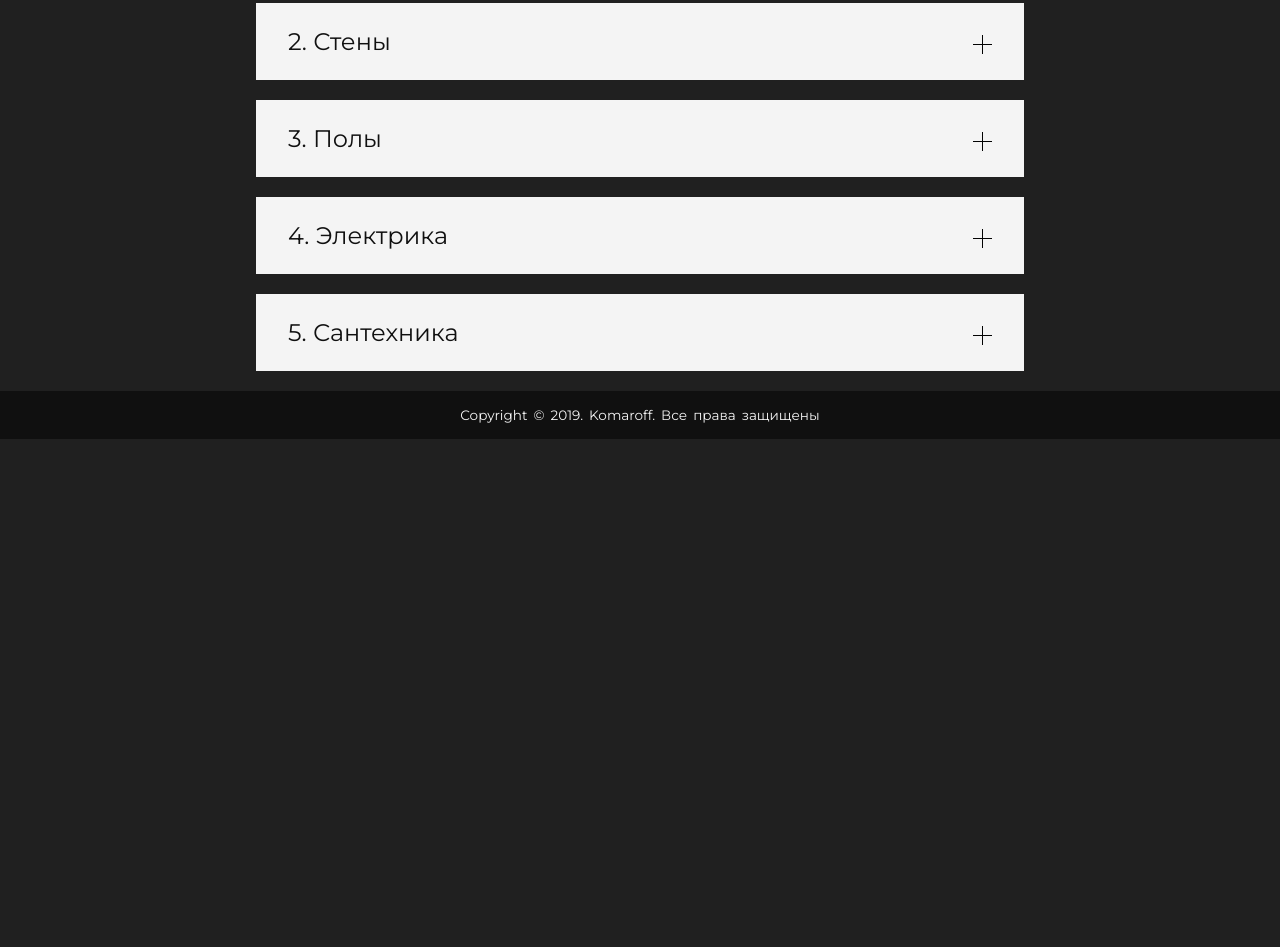
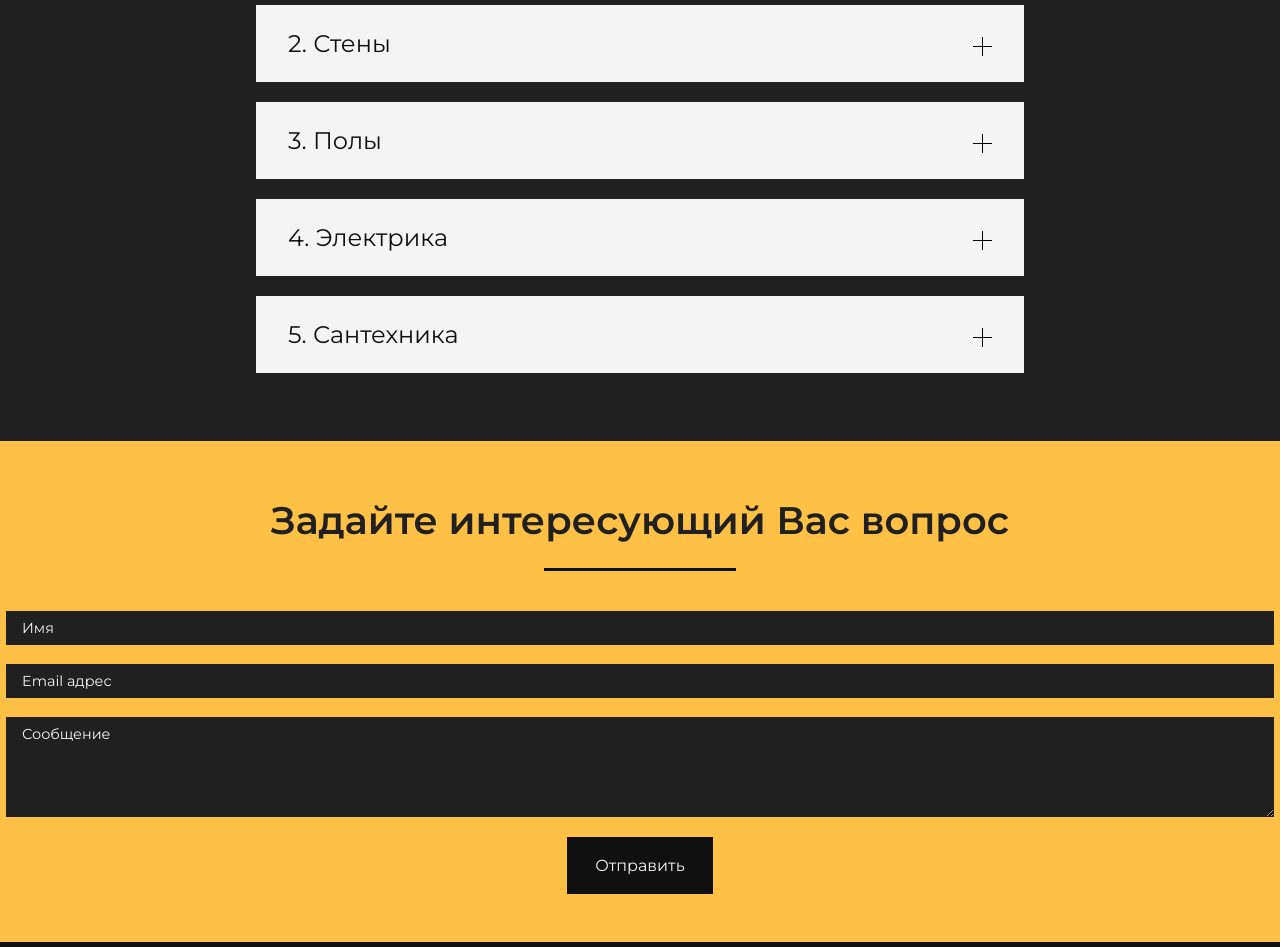
Before and after one commit to sendgn/komaroff-website, a website: page dist/index.html in a window 1280 px wide. Shown: the part 1853-2800 px from the top of the page. Before the commit the page ends 2292 px from the top, so only its background shows below. Drawn offline with Linux system fonts and the light colour scheme.

Commit message:
Contacts added

```diff
--- a/scss/_utilities.scss
+++ b/scss/_utilities.scss
@@ -112,3 +112,40 @@
 .bg-light {
   background-color: $light-color;
 }
+
+.btn-primary {
+  background: $primary-color;
+  padding: 1.2rem 1.8rem;
+  border: none;
+  color: $light-color;
+  font-size: 1rem;
+  font-family: "Montserrat", sans-serif;
+
+  &:hover {
+    cursor: pointer;
+  }
+}
+
+.btn-secondary {
+  background: $secondary-color;
+  padding: 1.2rem 1.8rem;
+  border: none;
+  color: $primary-color;
+  font-size: 1rem;
+
+  &:hover {
+    cursor: pointer;
+  }
+}
+
+.btn-light {
+  background: $light-color;
+  padding: 1.2rem 1.8rem;
+  border: none;
+  color: $primary-color;
+  font-size: 1rem;
+
+  &:hover {
+    cursor: pointer;
+  }
+}
--- a/scss/main.scss
+++ b/scss/main.scss
@@ -316,10 +316,9 @@ header#showcase {
 // Photo Gallery
 #gallery {
   width: 100%;
-  background: url("../img/showcase.jpg") no-repeat center top/cover;
+  background: url("../img/showcase.jpg") no-repeat center center/cover;
   background-attachment: fixed;
   position: relative;
-  padding-top: 5px;
   z-index: 1;
 
   // Benefits section
@@ -392,7 +391,6 @@ header#showcase {
     .gallery-heading {
       width: 100%;
       background: $dark-color;
-      // margin-top: 5px;
       padding: 2rem 0;
 
       h2 {
@@ -419,12 +417,12 @@ header#showcase {
       max-width: 1266px;
       margin: auto;
       overflow: hidden;
-      padding: 5px 0;
+      padding: 0.5rem 0;
 
       .imgs {
         display: grid;
         grid-template-columns: repeat(4, 1fr);
-        gap: 5px;
+        gap: 0.5rem;
 
         .img-wrapper {
           overflow: hidden;
@@ -449,6 +447,7 @@ header#showcase {
 // Price-list
 #price {
   width: 100%;
+  padding-bottom: 3rem;
 
   .price-heading {
     padding: 2rem 0;
@@ -489,7 +488,7 @@ header#showcase {
           cursor: pointer;
           box-shadow: 0 0 8px rgba(255, 192, 70, 0.7);
 
-          // TODO: text effects on hover
+          // TODO: make text effects on hover
           .collapsible {
           }
         }
@@ -548,6 +547,79 @@ header#showcase {
   }
 }
 
+// Contacts
+#contacts {
+  width: 100%;
+  background: $secondary-color;
+  background-attachment: fixed;
+  position: relative;
+  z-index: 1;
+
+  .contacts-heading {
+    padding: 3.5rem 0 0 0;
+    position: relative;
+    color: $dark-color;
+
+    h3 {
+      font-size: 2.4rem;
+      font-weight: 600;
+    }
+
+    .bottom-line {
+      margin: 1.5rem auto;
+      width: 15%;
+      height: 3px;
+      background: $primary-color;
+    }
+  }
+
+  .container {
+    max-width: 1268px;
+    padding-bottom: 3rem;
+
+    form {
+      padding-top: 1rem;
+      position: relative;
+
+      .text-fields {
+        display: grid;
+        grid-template-areas:
+          "name"
+          "email"
+          "message";
+        gap: 1.2rem;
+        margin-bottom: 1.2rem;
+
+        //  Grid Areas
+        .name-input {
+          grid-area: name;
+        }
+
+        .email-input {
+          grid-area: email;
+        }
+
+        .message-input {
+          grid-area: message;
+          height: 100px;
+        }
+
+        .text-input {
+          background: $dark-color;
+          border: none;
+          font-family: "Montserrat", sans-serif;
+          font-size: 0.9rem;
+          padding: 0.5rem 1rem;
+
+          &::placeholder {
+            color: $light-color;
+          }
+        }
+      }
+    }
+  }
+}
+
 // Footer
 #main-footer {
   background: $primary-color;
```
Also changed, not shown: dist/css/main.css, dist/img/test.jpg (added), dist/index.html, dist/js/main.js.
